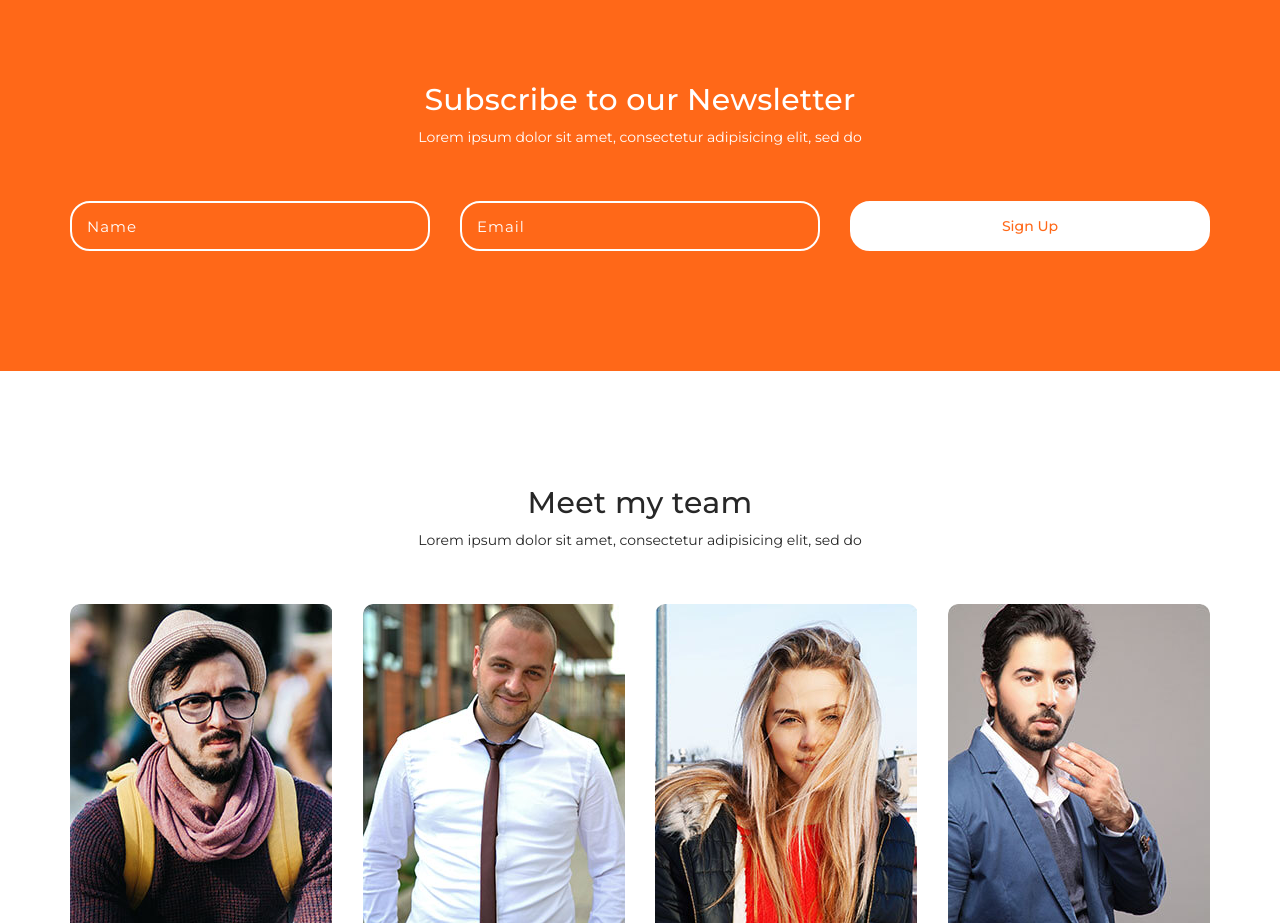
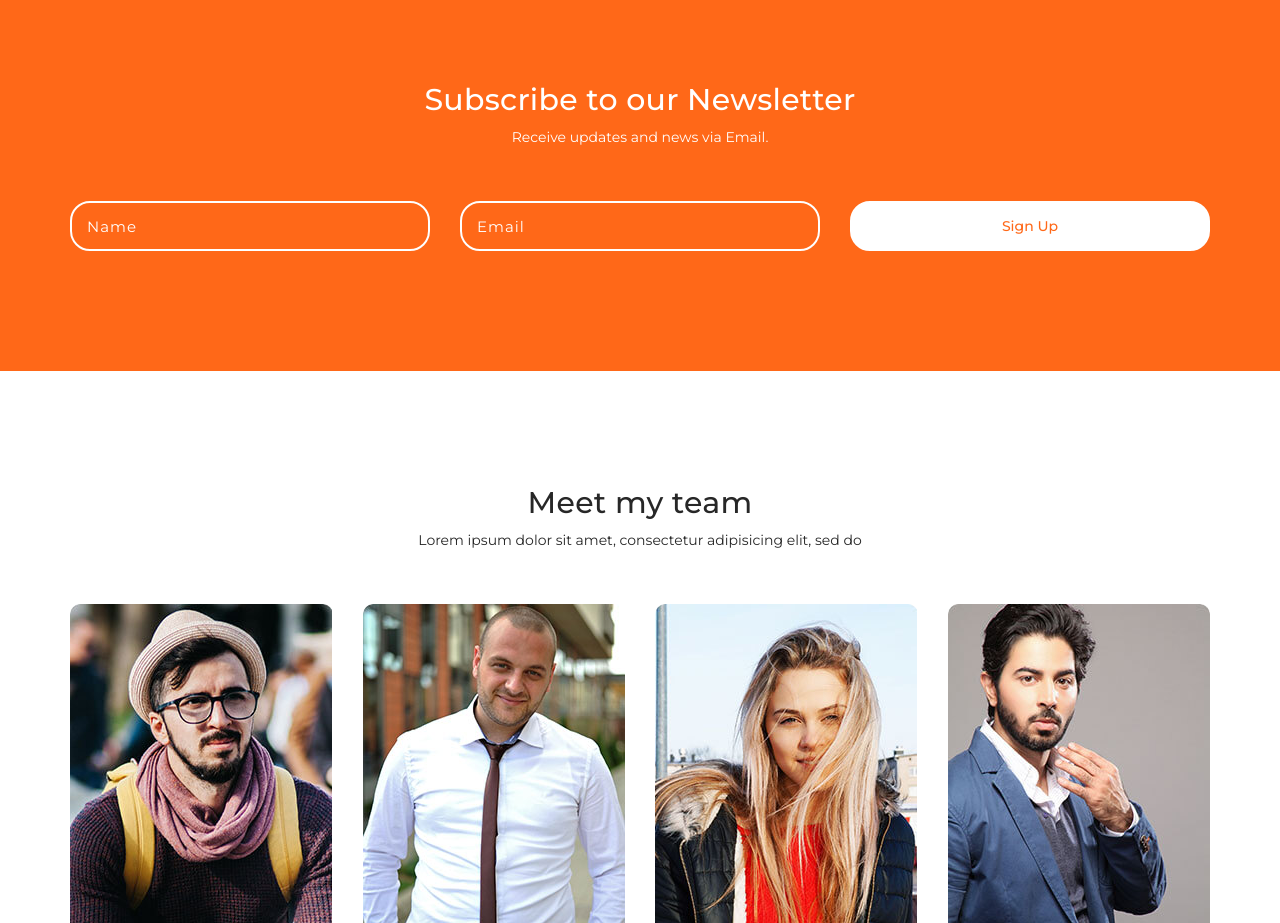
Before and after one commit to horaciocome1/reaque-website, a plain HTML site: page index.html in a window 1280 px wide. Shown: the part 4080-5003 px from the top of the page. Drawn offline with Linux system fonts and the light colour scheme; some packages are replaced by stand-ins of ours.

Commit message:
subscribe area

```diff
--- a/index.html
+++ b/index.html
@@ -225,7 +225,7 @@
         <div class="container">
             <div class="section-title">
                 <h2>Subscribe to our Newsletter</h2>
-                <p>Lorem ipsum dolor sit amet, consectetur adipisicing elit, sed do</p>
+                <p>Receive updates and news via Email.</p>
             </div>
             <div class="row">
                 <div class="subscribe_form">
```
